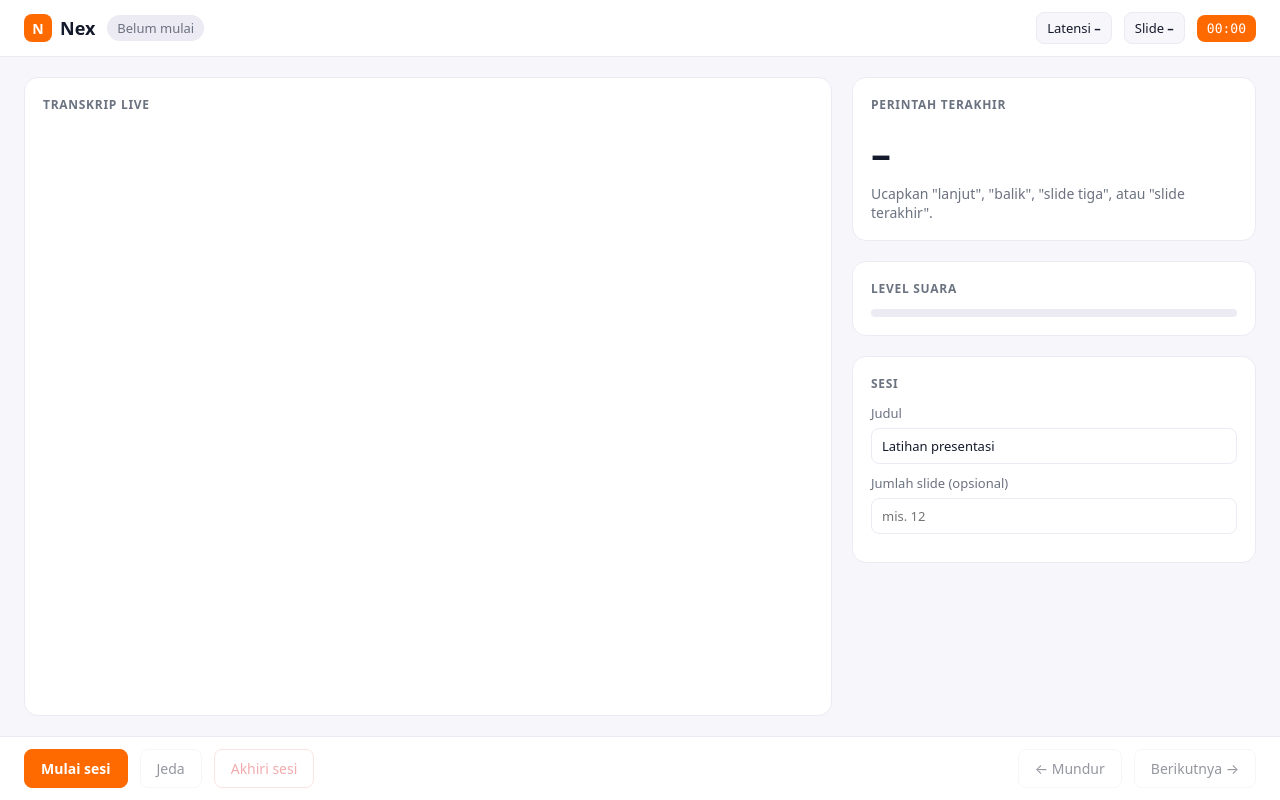
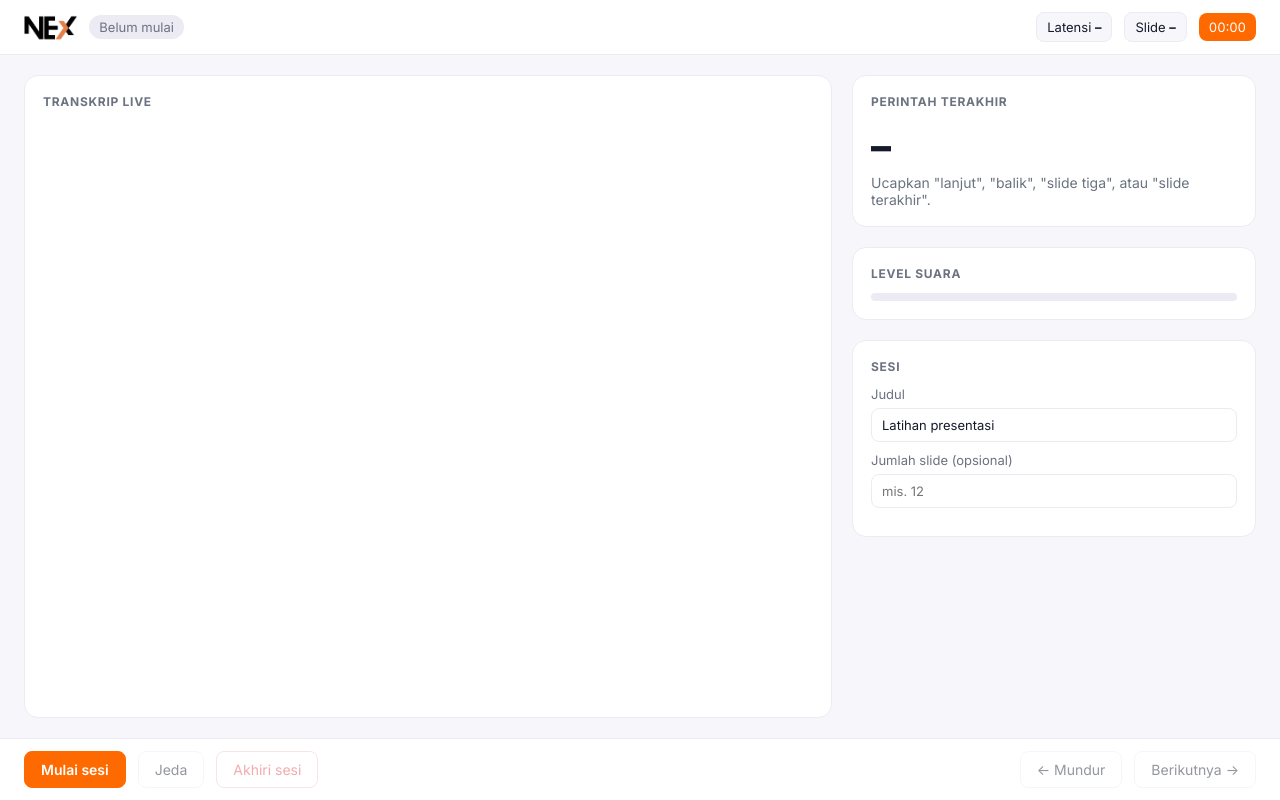
Before and after one commit to andrewemmanuelyohanson31-ship-it/NEXSpeech, a plain HTML site: page frontend/index.html in a window 1280 px wide. Drawn offline with Linux system fonts and the light colour scheme.

Commit message:
Use logo.png in header and bundle Inter font for UI

```diff
--- a/frontend/index.html
+++ b/frontend/index.html
@@ -7,10 +7,24 @@
 <link rel="icon" href="data:,">
 <style>
   /* No external fonts or CDNs: NEX must work offline in a classroom. Colors from the Figma live screen. */
+  @font-face {
+    font-family: "Inter";
+    src: url("fonts/InterVariable.woff2") format("woff2");
+    font-weight: 100 900;
+    font-style: normal;
+    font-display: swap;
+  }
+  @font-face {
+    font-family: "Inter";
+    src: url("fonts/InterVariable-Italic.woff2") format("woff2");
+    font-weight: 100 900;
+    font-style: italic;
+    font-display: swap;
+  }
   :root {
     --brand: #FF6A00; --brand-soft: #FFF3EA; --ink: #141A2B; --muted: #6B7280; --bg: #F7F7FB;
     --surface: #FFFFFF; --border: #ECEAF3; --ok: #0E9F6E; --ok-soft: #DEF7EC; --danger: #E5484D;
-    --font: system-ui, -apple-system, "Segoe UI", Roboto, sans-serif; --mono: ui-monospace, Consolas, monospace;
+    --font: "Inter", system-ui, -apple-system, "Segoe UI", Roboto, sans-serif;
   }
   * { box-sizing: border-box; }
   body { margin: 0; background: var(--bg); color: var(--ink); font-family: var(--font);
@@ -20,13 +34,12 @@
                    border-bottom: 1px solid var(--border); flex-wrap: wrap; }
   footer { border-top: 1px solid var(--border); border-bottom: 0; position: sticky; bottom: 0; }
   .brand { display: flex; align-items: center; gap: 8px; font-weight: 700; font-size: 18px; }
-  .logo { width: 28px; height: 28px; border-radius: 8px; background: var(--brand); color: #fff;
-          display: grid; place-items: center; font-size: 14px; }
+  .logo { height: 30px; width: auto; display: block; object-fit: contain; }
   .pill { padding: 4px 10px; border-radius: 999px; font-size: 13px; background: var(--border); color: var(--muted); }
   .pill.live { background: var(--ok-soft); color: var(--ok); }
   .pill.live::before { content: "● "; }
   .chip { padding: 6px 10px; border: 1px solid var(--border); border-radius: 8px; font-size: 13px; background: var(--bg); }
-  .timer { background: var(--brand); color: #fff; border: 0; font-family: var(--mono); }
+  .timer { background: var(--brand); color: #fff; border: 0; font-family: var(--font); font-variant-numeric: tabular-nums; }
   .spacer { flex: 1; }
   main { display: grid; grid-template-columns: minmax(0, 2fr) minmax(260px, 1fr); gap: 20px; padding: 20px 24px;
          max-width: 1280px; margin: 0 auto; }
@@ -37,7 +50,7 @@
   #transcript { list-style: none; margin: 0; padding: 0; max-height: 58vh; overflow-y: auto; }
   #transcript li { display: grid; grid-template-columns: 52px 1fr; gap: 10px; padding: 10px 0;
                    border-bottom: 1px solid var(--border); }
-  #transcript time { font-family: var(--mono); font-size: 12px; color: var(--muted); padding-top: 3px; }
+  #transcript time { font-family: var(--font); font-variant-numeric: tabular-nums; font-size: 12px; color: var(--muted); padding-top: 3px; }
   .badge { display: inline-block; margin-top: 6px; padding: 2px 8px; border-radius: 6px; font-size: 12px; font-weight: 600; }
   .badge.cmd { background: var(--brand-soft); color: var(--brand); }
   .badge.skip { background: var(--bg); color: var(--muted); font-weight: 400; }
@@ -57,12 +70,12 @@
   button:focus-visible, input:focus-visible { outline: 3px solid #FFB27A; outline-offset: 2px; }
   #notice { display: none; margin: 0; padding: 10px 24px; background: var(--brand-soft); color: #9A3D00; font-size: 14px; }
   dl { display: grid; grid-template-columns: auto auto; gap: 6px 12px; margin: 0; font-size: 14px; }
-  dt { color: var(--muted); } dd { margin: 0; text-align: right; font-family: var(--mono); }
+  dt { color: var(--muted); } dd { margin: 0; text-align: right; font-family: var(--font); font-variant-numeric: tabular-nums; }
 </style>
 </head>
 <body>
 <header>
-  <div class="brand"><span class="logo" aria-hidden="true">N</span>Nex</div>
+  <div class="brand"><img src="logo.png" alt="Nex" class="logo"></div>
   <span id="state" class="pill" role="status">Belum mulai</span>
   <div class="spacer"></div>
   <span class="chip">Latensi <b id="latency">–</b></span>
```
Also changed, not shown: frontend/fonts/InterVariable-Italic.woff2 (added), frontend/fonts/InterVariable.woff2 (added), frontend/logo.png (added), 1 other file.
